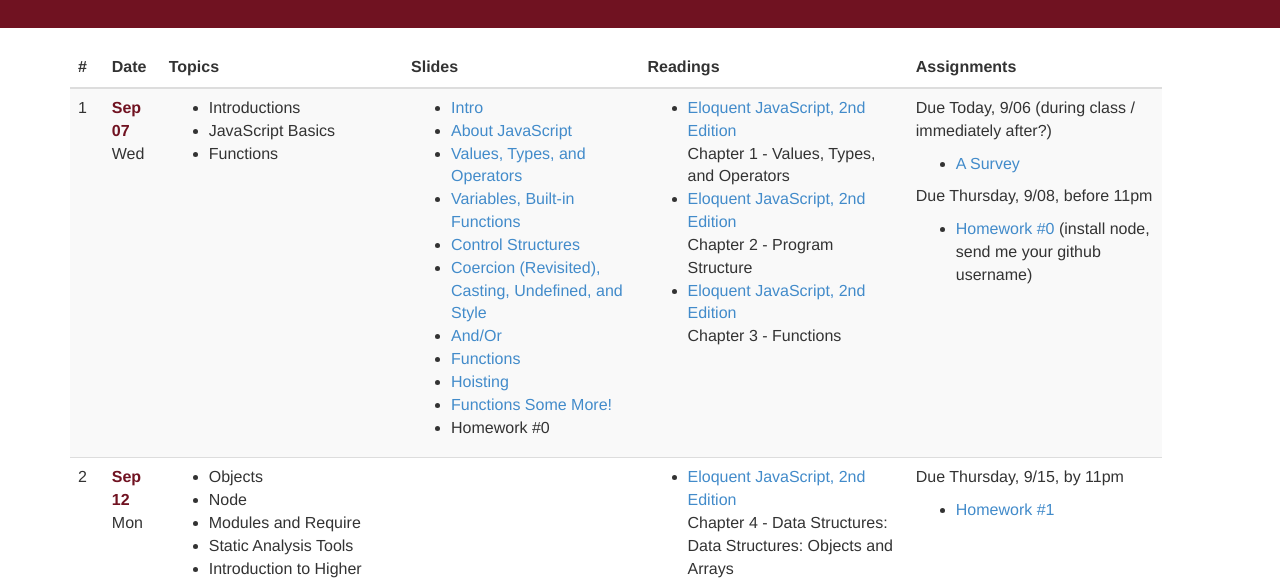
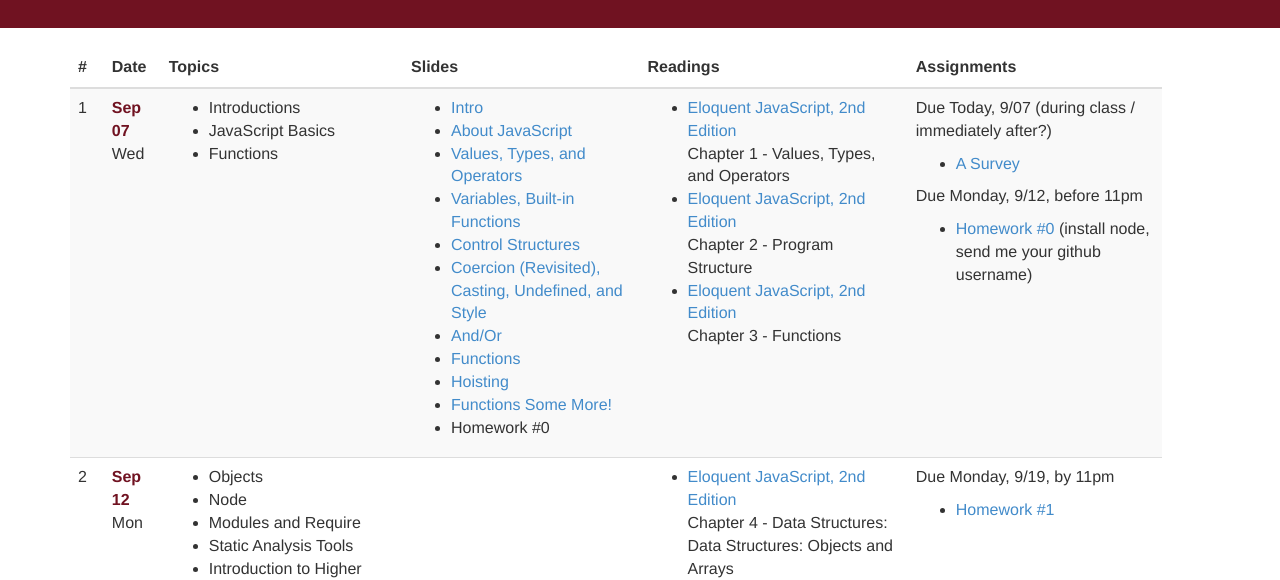
Before and after one commit to foureyes/csci-ua.0480-fall2016-007, a Jekyll site: the page built from schedule.markdown, in a window 1280 px wide and 900 px high. Shown: the part 210-790 px from the top of the window. Built offline with Jekyll 4.4.1, drawn with Linux system fonts in a browser that asks for light colours.

Commit message:
fix due dates

```diff
--- a/_includes/schedule/01.markdown
+++ b/_includes/schedule/01.markdown
@@ -25,11 +25,11 @@
 {% endcomment %}
 </td>
 	<td markdown="block">
-Due Today, 9/06 (during class / immediately after?)
+Due Today, 9/07 (during class / immediately after?)
 
 * [A Survey](https://docs.google.com/a/nyu.edu/forms/d/e/1FAIpQLSdslWAqOMlXOl-d12sO2TsJl1l70wDUIrruV3794B9E5tL7zg/viewform)
 
-Due Thursday, 9/08, before 11pm
+Due Monday, 9/12, before 11pm
 
 * [Homework #0](homework/00.html) (install node, send me your github username)
 </td>
--- a/_includes/schedule/02.markdown
+++ b/_includes/schedule/02.markdown
@@ -16,7 +16,7 @@
 </td>
 	<td markdown="block">
 
-Due Thursday, 9/15, by 11pm
+Due Monday, 9/19, by 11pm
 
 * [Homework #1](homework/01.html)
 
--- a/homework/01.markdown
+++ b/homework/01.markdown
@@ -89,7 +89,7 @@ Then go through the following steps to clone your repository and commit your fir
 1. use this [form to send me your github username](https://docs.google.com/a/nyu.edu/forms/d/e/1FAIpQLSc5nfsSm27DyBWOb-_mfCNMS0fyWxvsuX_moK6EOaruVGqWlg/viewform)
 2. wait for a notification that states that you've been added to the class's github _organization_
 3. I'll create a repository for you
-4. ...go to the [class github page](https://github.com/nyu-csci-ua-0480-001-fall-2016)
+4. ...go to the [class github page](https://github.com/nyu-csci-ua-0480-007-fall-2016)
 5. find the repository that starts with your NYU NetID and ends with homework01 (for example, jjv222-homework01)
 6. on the repository's page, use the green "Clone or download" button on the right side of the screen to copy the HTTPS clone URL to __clone__ the homework. To use the commandline client (with GITHUB_REPOSITORY_URL being the url you copied from the green button):
     <pre><code data-trim contenteditable> git clone GITHUB_REPOSITORY_URL
```
